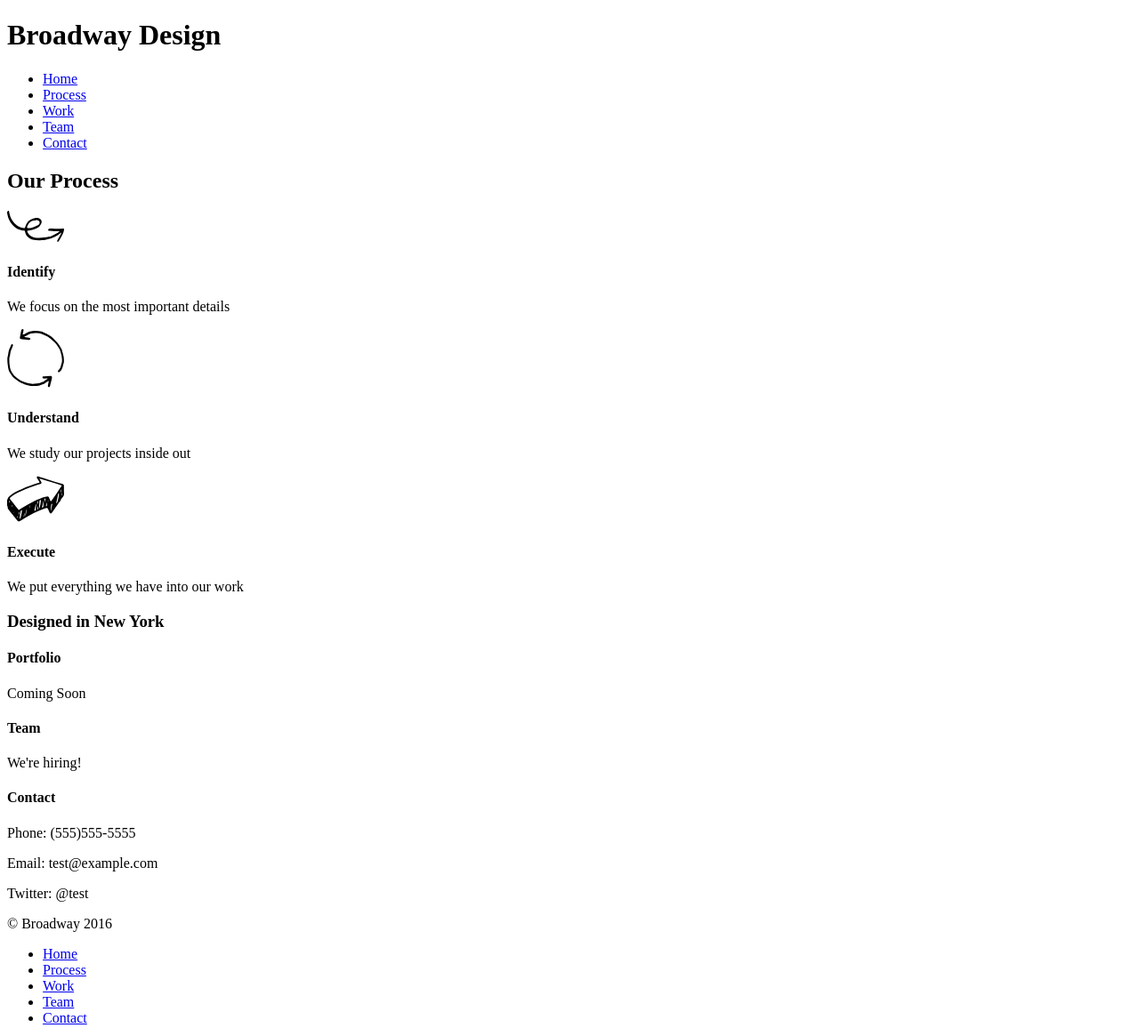
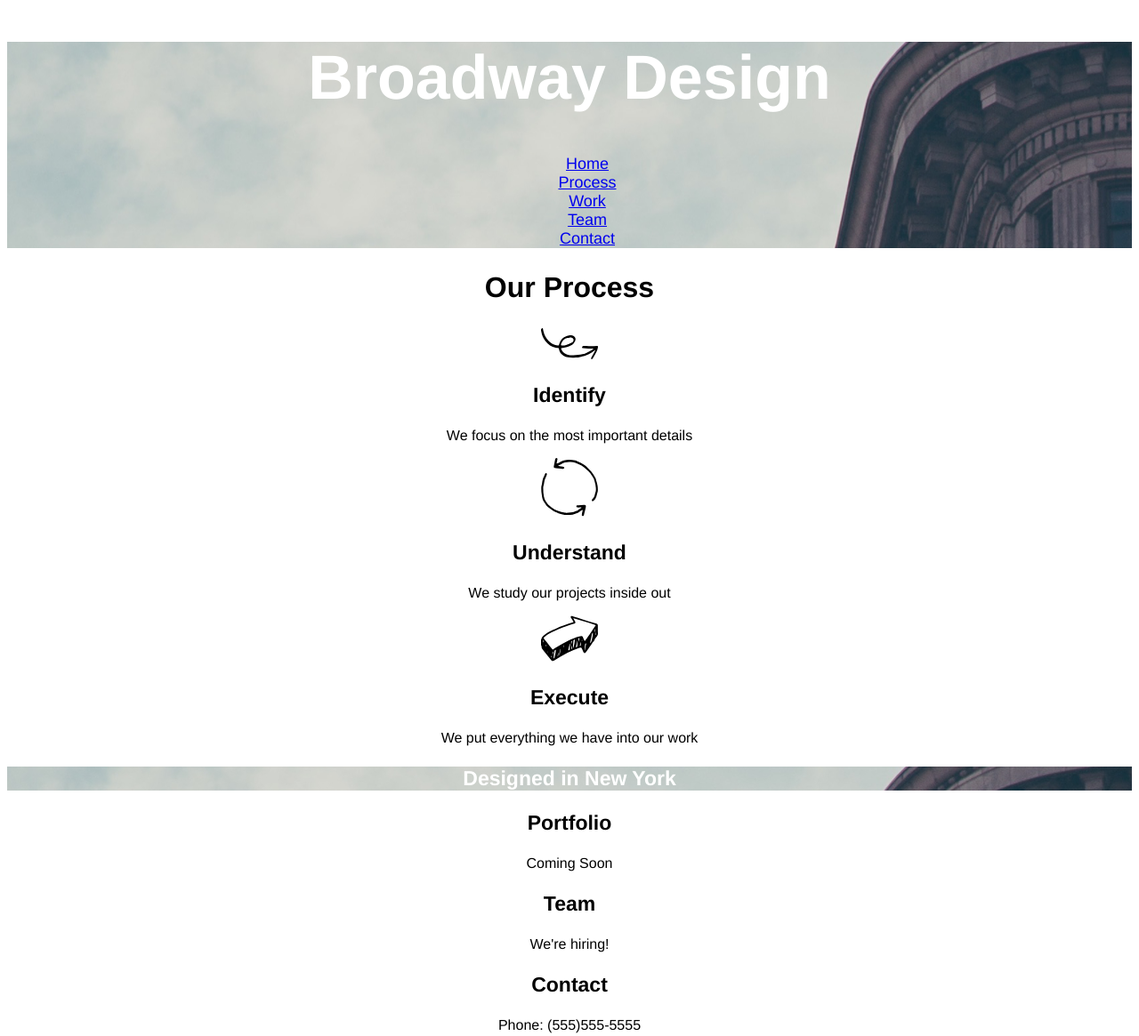
Before and after one commit to jessorellanes/practice-broadway, a plain HTML site: page index.html in a window 1280 px wide. Shown: the top 1165 px of the page at 89% size. Drawn offline with Linux system fonts and the light colour scheme.

Commit message:
Add styles and html corrections.

```diff
--- a/index.html
+++ b/index.html
@@ -6,6 +6,7 @@
     <link rel="stylesheet" type="text/css" href="./resources/css/style.css">
   </head>
   <body>
+    <header class="bg-img txt-white">
       <h1 id="home">Broadway Design</h1>
       <nav>
         <ul>
@@ -16,24 +17,25 @@
           <li><a href="#contact">Contact</a></li>
         </ul>
       </nav>
+    </header>
     <div class="process">
       <h2 id="process">Our Process</h2>
       <p><img src="./resources/media/identify.svg" alt=""></p>
-      <h4>Identify</h4>
+      <h3>Identify</h3>
       <p>We focus on the most important details</p>
       <p><img src="./resources/media/understand.svg" alt=""></p>
-      <h4>Understand</h4>
+      <h3>Understand</h3>
       <p>We study our projects inside out</p>
       <p><img src="./resources/media/execute.svg" alt=""></p>
-      <h4>Execute</h4>
+      <h3>Execute</h3>
       <p>We put everything we have into our work</p>
     </div>
-    <h3>Designed in New York</h3>
-    <h4 id="work">Portfolio</h4>
+    <h3 class="bg-img txt-white">Designed in New York</h3>
+    <h3 id="work">Portfolio</h3>
     <p>Coming Soon</p>
-    <h4 id="team">Team</h4>
+    <h3 id="team">Team</h3>
     <p>We're hiring!</p>
-    <h4 id="contact">Contact</h4>
+    <h3 id="contact">Contact</h3>
     <p>Phone: (555)555-5555</p>
     <p>Email: test@example.com</p>
     <p>Twitter: @test</p>
--- a/resources/css/style.css
+++ b/resources/css/style.css
@@ -0,0 +1,29 @@
+html {
+  font-family: "Helvetica";
+  text-align: center;
+}
+
+.bg-img {
+  background-image: url("../media/the-flatiron-building.png");
+}
+
+.txt-white {
+  color: white;
+}
+
+h1 {
+  font-size: 70px;
+}
+
+li {
+  font-size: 18px;
+  list-style-type: none;
+}
+
+h2 {
+  font-size: 32px;
+}
+
+h3 {
+  font-size: 23px;
+}
```
Lines whose indentation alone changed are shown as unchanged.
